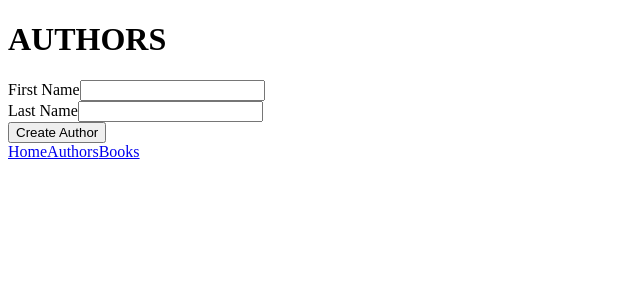
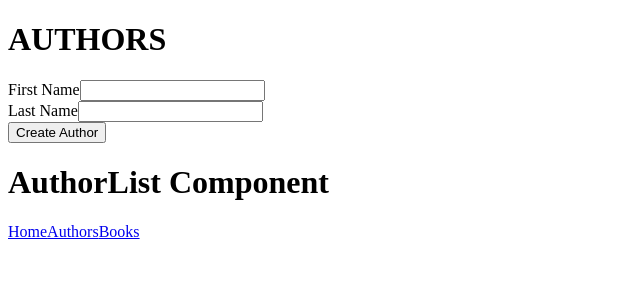
Before and after one commit to loydockery/2021-05-30-vue-firebase-crud-v2, a Vue app: page /authors in a window 1280 px wide. Shown: the top 300 px of the page, without its empty margins (0-640 px from the left). Built offline with nearby package versions, Linux system fonts and the light colour scheme.

Commit message:
added AuthorList component

```diff
--- /dev/null
+++ b/src/components/AuthorList.vue
@@ -0,0 +1,9 @@
+<template>
+  <h1>AuthorList Component</h1>
+</template>
+
+<script>
+export default {}
+</script>
+
+<style></style>
--- a/src/views/Authors.vue
+++ b/src/views/Authors.vue
@@ -2,14 +2,16 @@
   <div id="authors">
     <h1>AUTHORS</h1>
     <AuthorCreate />
+    <AuthorList />
   </div>
 </template>
 
 <script>
-import AuthorCreate from '../components/AuthorCreate.vue'
+import AuthorCreate from '@/components/AuthorCreate.vue'
+import AuthorList from '@/components/AuthorList.vue'
 
 export default {
   name: 'Authors',
-  components: { AuthorCreate },
+  components: { AuthorCreate, AuthorList },
 }
 </script>
```
